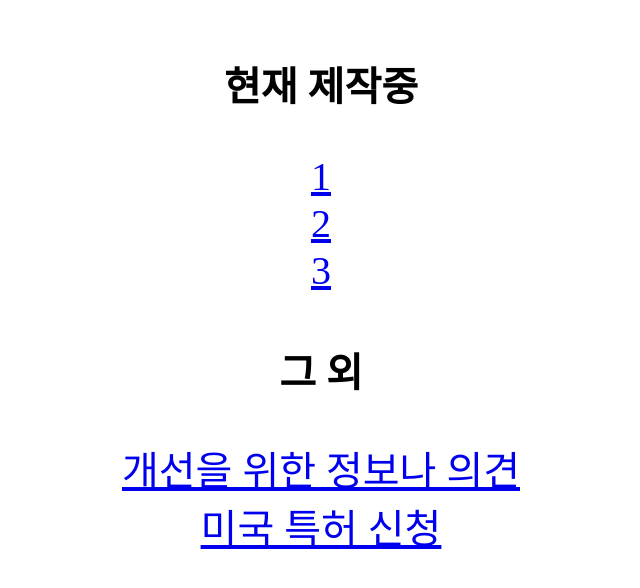
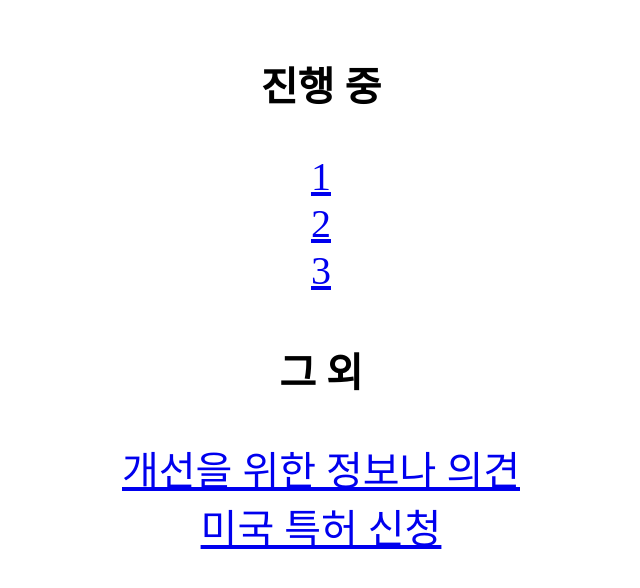
Before and after one commit to oohcoh/oohcoh.github.io, a plain HTML site: page index.html in a window 1280 px wide. Shown: the whole page, without its empty margins (319-959 px from the left). Drawn offline with Linux system fonts and the light colour scheme.

Commit message:
Add files via upload

```diff
--- a/index.html
+++ b/index.html
@@ -12,7 +12,7 @@
 	<body> <div class = "myDiv">
 		<article>
 			<br>
-			<dev><strong> 현재 제작중</strong></dev>
+			<dev><strong>진행 중</strong></dev>
 			<p></p>
 			<dev>
 			<a href="1.html">1</a>
```
